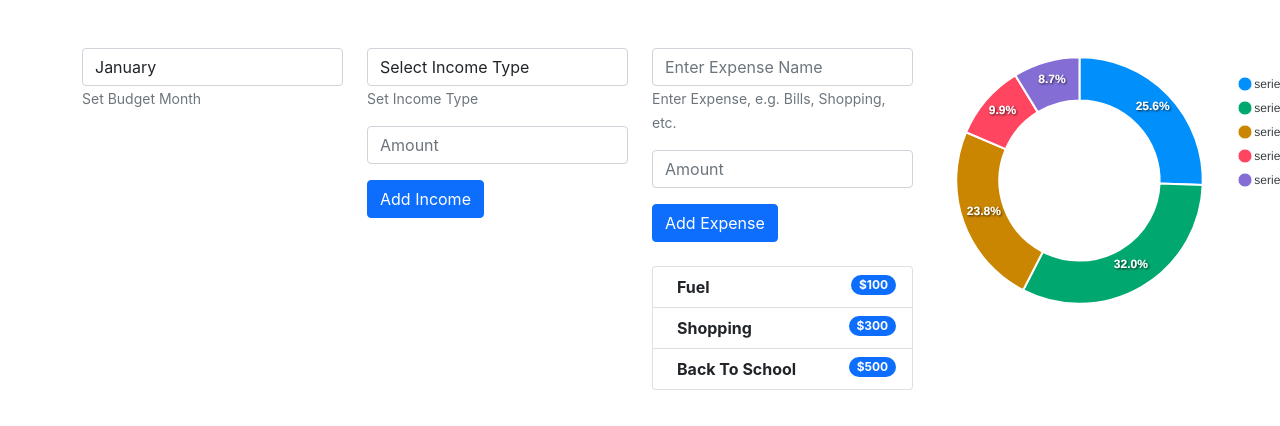
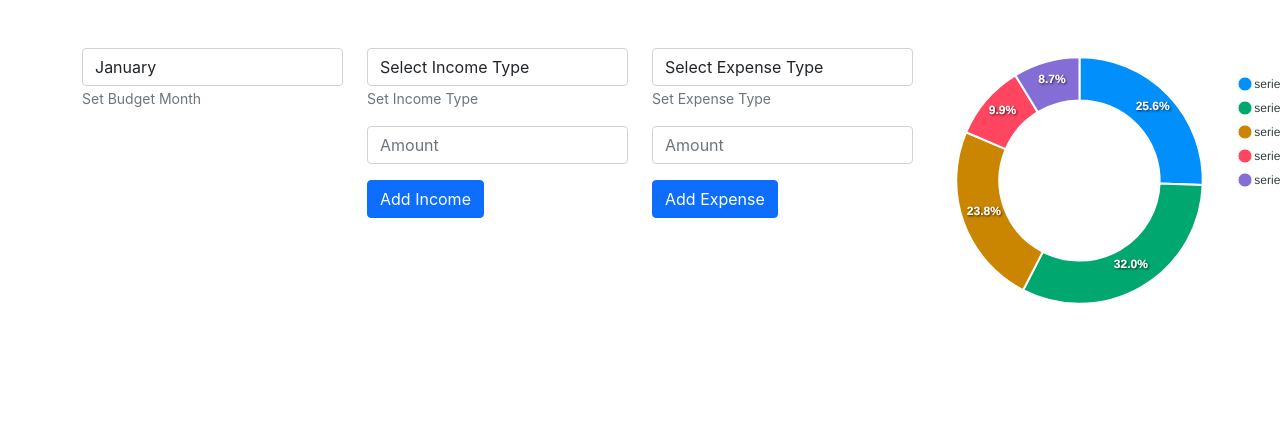
Before and after one commit to danielruffolodeveloper/superbudget-pwa, a React (Create React App) app in the folder client/: page / in a window 1280 px wide. Shown: the top 426 px of the page. Built offline with nearby package versions, Linux system fonts and the light colour scheme.

Commit message:
add expense form

```diff
--- a/client/src/App.js
+++ b/client/src/App.js
@@ -15,9 +15,10 @@ import BudgetPeriodForm from './components/BudgetPeriodForm';
 
 function App() {
 
-  // set state
+  // set global state
+  // should we lift this up to a higher level?
   const [budgetPeriod, setBudgetPeriod] = useState("");
-  const [expenses, setExpenses] = useState([]);
+  const [expenses, setBudgetExpenses] = useState([]);
   const [incomes, setBudgetIncomes] = useState([]);
 
   return (
@@ -31,8 +32,8 @@ function App() {
           <IncomeList budgetIncomes={incomes} />
         </Col>
         <Col xs={12} md={3}>
-          <ExpenseForm />
-          <ExpenseList />
+          <ExpenseForm setBudgetExpenses={setBudgetExpenses} budgetExpenses={expenses} />
+          <ExpenseList budgetExpenses={expenses} />
         </Col>
         <Col xs={12} md={3}>
           <BudgetSummary />
--- a/client/src/components/ExpenseForm.js
+++ b/client/src/components/ExpenseForm.js
@@ -1,18 +1,47 @@
-import React from 'react'
+import { useState } from 'react'
 import { Form, Button } from 'react-bootstrap';
 
-const ExpenseForm = () => {
+const ExpenseForm = ({ setBudgetExpenses, budgetExpenses }) => {
+
+    const [expense, setExpense] = useState({
+        id: Math.floor(Math.random() * 100),
+        expenseType: '',
+        amount: ''
+    })
+
+    const handleSubmit = (e) => {
+        e.preventDefault();
+        setBudgetExpenses([...budgetExpenses, expense])
+    }
+
     return (
-        <Form>
-            <Form.Group className="mb-3" controlId="formExpenseName">
-                <Form.Control type="text" placeholder="Enter Expense Name" />
+        <Form onSubmit={handleSubmit}>
+            <Form.Group controlId="formExpenseType" className="mb-3">
+                <Form.Control as="select"
+                    value={expense.expenseType}
+                    onChange={(e) => setExpense({ ...expense, expenseType: e.target.value })}>
+                    <option>Select Expense Type</option>
+                    <option>Fuel</option>
+                    <option>Food</option>
+                    <option>Bills</option>
+                    <option>Rates</option>
+                    <option>Other</option>
+                </Form.Control>
                 <Form.Text className="text-muted">
-                    Enter Expense, e.g. Bills, Shopping, etc.
+                    Set Expense Type
                 </Form.Text>
             </Form.Group>
-            <Form.Group className="mb-3" controlId="formExpenseAmount">
-                <Form.Control type="number" placeholder="Amount" />
+
+            <Form.Group controlId="formExpenseAmount" className="mb-3">
+                <Form.Control
+                    type="number"
+                    placeholder="Amount"
+                    value={expense.amount}
+                    onChange={(e) => setExpense({ ...expense, amount: e.target.value })}
+                />
+
             </Form.Group>
+
             <Button variant="primary" type="submit">
                 Add Expense
             </Button>
--- a/client/src/components/ExpenseList.js
+++ b/client/src/components/ExpenseList.js
@@ -1,51 +1,24 @@
 import React from 'react'
 import { ListGroup, Badge } from 'react-bootstrap';
 
-const ExpenseList = () => {
+const ExpenseList = ({ budgetExpenses }) => {
     return (
-        <>
-            <ListGroup className="mt-4">
+        <ListGroup className="mt-4">
+            {budgetExpenses.map(expense => (
                 <ListGroup.Item
+                    key={expense.id}
                     as="li"
                     className="d-flex justify-content-between align-items-start"
                 >
                     <div className="ms-2 me-auto">
-                        <div className="fw-bold">Fuel</div>
-
+                        {expense.expenseType}
                     </div>
                     <Badge bg="primary" pill>
-                        $100
+                        {expense.amount}
                     </Badge>
                 </ListGroup.Item>
-                <ListGroup.Item
-                    as="li"
-                    className="d-flex justify-content-between align-items-start"
-                >
-                    <div className="ms-2 me-auto">
-                        <div className="fw-bold">Shopping</div>
-
-                    </div>
-                    <Badge bg="primary" pill>
-                        $300
-                    </Badge>
-                </ListGroup.Item>
-                <ListGroup.Item
-                    as="li"
-                    className="d-flex justify-content-between align-items-start"
-                >
-                    <div className="ms-2 me-auto">
-                        <div className="fw-bold">Back To School</div>
-
-                    </div>
-                    <Badge bg="primary" pill>
-                        $500
-                    </Badge>
-                </ListGroup.Item>
-
-            </ListGroup>
-        </>
-
-
+            ))}
+        </ListGroup>
     )
 }
 
```
